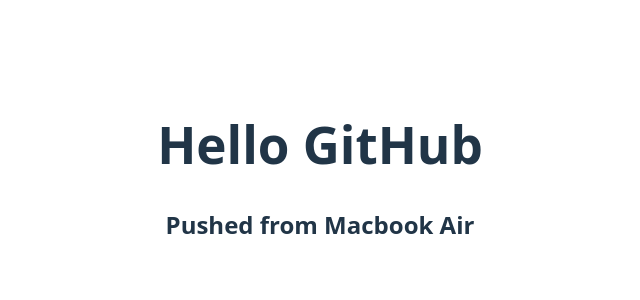
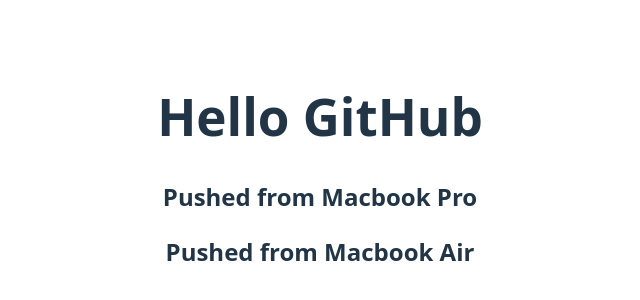
Before and after one commit to AxlVerheul/vite-app, a React (Vite) app: page / in a window 1280 px wide. Shown: the part 228-528 px from the top of the page, without its empty margins (320-960 px from the left). Built offline with nearby package versions, Linux system fonts and the light colour scheme.

Commit message:
feat: Added Macbook Pro line

```diff
--- a/src/App.jsx
+++ b/src/App.jsx
@@ -9,6 +9,7 @@ function App() {
   return (
     <div>
       <h1>Hello GitHub</h1>
+      <h2>Pushed from Macbook Pro</h2>
       <h2>Pushed from Macbook Air</h2>
     </div>
   )
```
